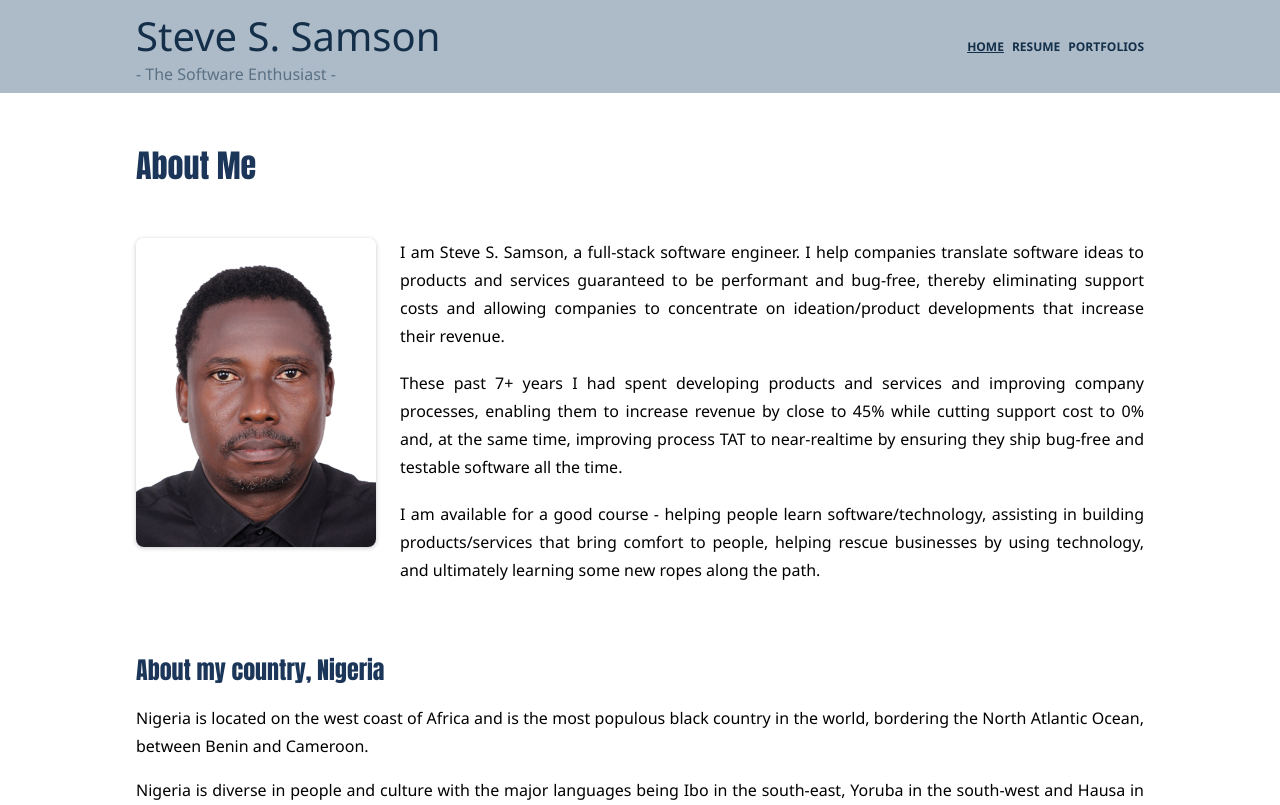
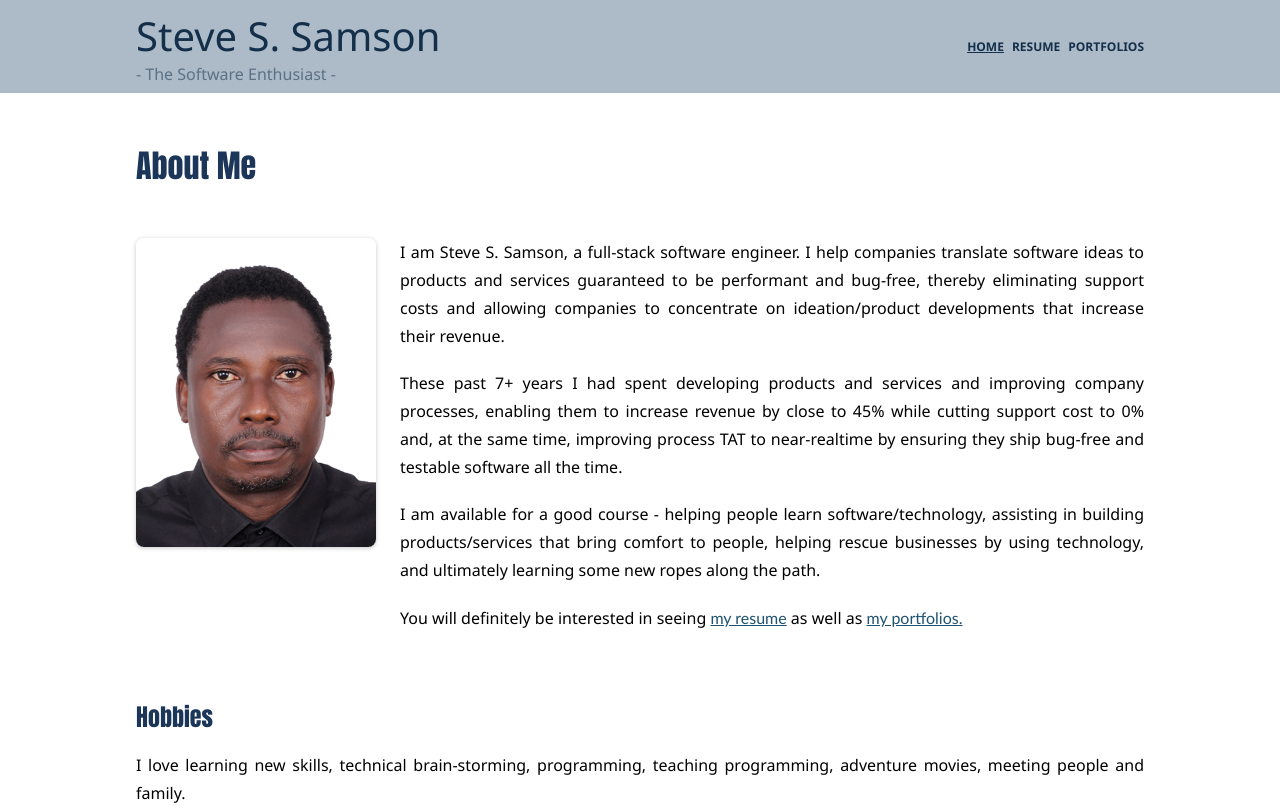
Before and after one commit to steveesamson/home, a SvelteKit app: page / in a window 1280 px wide. Shown: the top 805 px of the page. Built offline with nearby package versions, Linux system fonts and the light colour scheme.

Commit message:
remove about nigeria

```diff
--- a/src/routes/+page.svelte
+++ b/src/routes/+page.svelte
@@ -28,10 +28,14 @@
 			building products/services that bring comfort to people, helping rescue businesses by using
 			technology, and ultimately learning some new ropes along the path.
 		</p>
+		<p>
+			You will definitely be interested in seeing <a href="/resume">my resume</a> as well as
+			<a href="/portfolio">my portfolios.</a>
+		</p>
 	</div>
 </article>
 
-<article class="abouts">
+<!-- <article class="abouts">
 	<h2>About my country, Nigeria</h2>
 	<p>
 		Nigeria is located on the west coast of Africa and is the most populous black country in the
@@ -42,7 +46,7 @@
 		Yoruba in the south-west and Hausa in the north. However, the one common language that everyone
 		speaks is Pidgin and we created Afrobeats!
 	</p>
-</article>
+</article> -->
 
 <article class="abouts">
 	<h2>Hobbies</h2>
@@ -96,6 +100,13 @@
 		margin-bottom: 1rem;
 	}
 
+	a {
+		color: #1f5270;
+		font-size: 1rem;
+		font-weight: normal;
+		font-family: 'Gill Sans', 'Gill Sans MT', Calibri, 'Trebuchet MS', sans-serif;
+	}
+
 	@media screen and (min-width: 500px) {
 		.summary {
 			display: flex;
```
Also changed, not shown: src/routes/resume/+page.svelte (+7 -7 lines), 23 other files (tests, documents, lock files or other folders).
